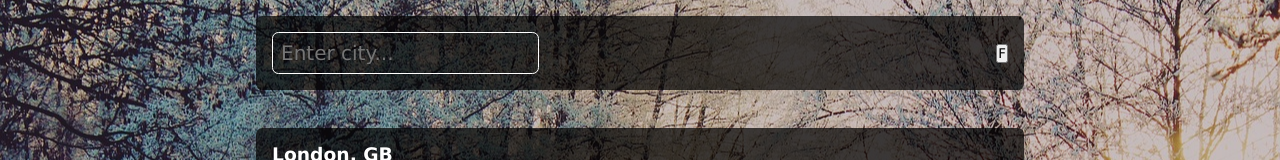
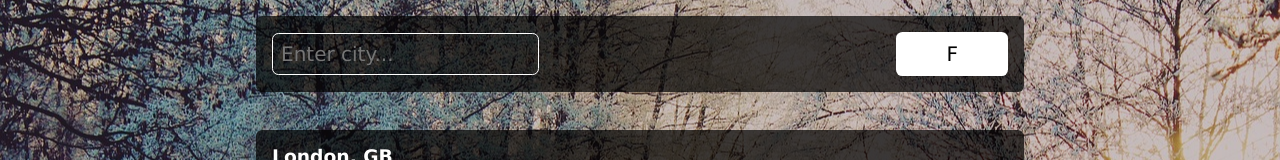
Before and after one commit to Nimoo2003/Weather-App, a React (Create React App) app in the folder weather_app/: page / in a window 1280 px wide. Shown: the top 160 px of the page. Built offline with nearby package versions, Linux system fonts and the light colour scheme; grey boxes are pictures that could not be loaded.

Commit message:
updated the button of input area

```diff
--- a/weather_app/src/index.css
+++ b/weather_app/src/index.css
@@ -58,3 +58,17 @@
 .section__inputs>input:focus{
     outline: none;
 }
+.section__inputs>button{
+    padding: 10px 50px;
+    border: none;
+    border-radius: 00.4rem;
+    font-size: 20px;
+    font-weight: 500;
+    background-color: white;
+}
+
+.section__inputs>button:hover{
+    cursor: pointer;
+    background-color: lightgray;
+
+}
```
